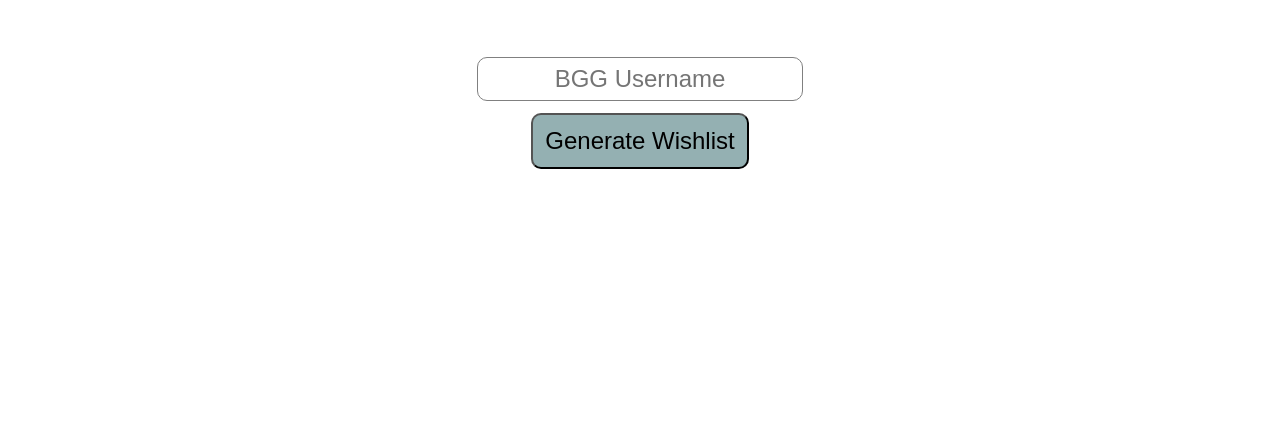
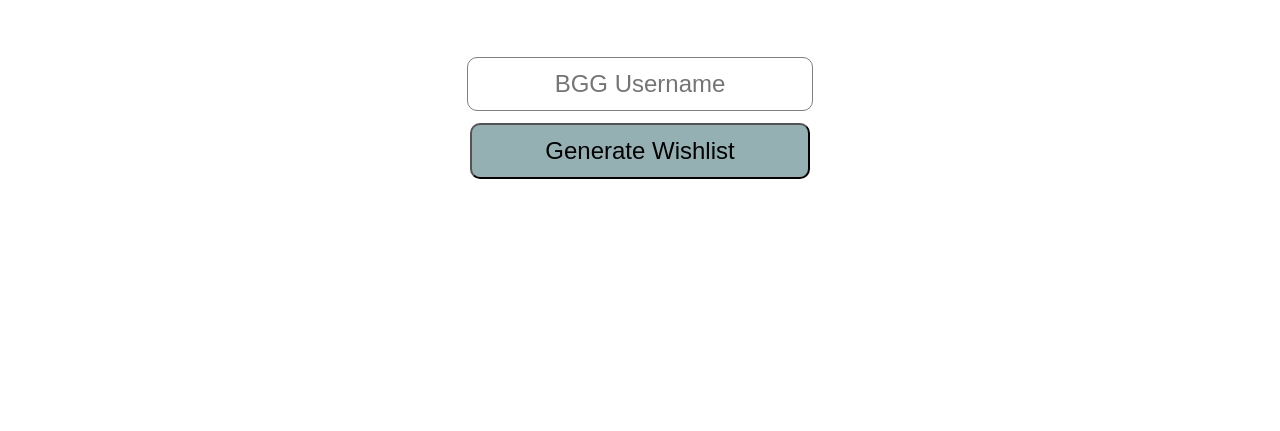
Before and after one commit to tomekent/BGG2Ebay, a plain HTML site: page index.html in a window 1280 px wide. Shown: the part 369-800 px from the top of the page. Drawn offline with nearby package versions, Linux system fonts and the light colour scheme.

Commit message:
style button changes

```diff
--- a/css/style.css
+++ b/css/style.css
@@ -371,16 +371,20 @@
 
 #bgg-identity-form input {
   font-size: 2em;
-  padding: 7px;
+  padding: 12px 12px;
   border: 1px solid grey;
   border-radius: 10px;
   text-align: center;
+  width: 80%;
+  max-width: 320px;
   /* border-bottom: 1px solid black; */
 }
 
 #bgg-identity-form button {
   font-size: 2em;
-   padding: 12px 12px;
+  padding: 12px 12px;
+  width: 80%;
+  max-width: 340px;
 
 }
 
@@ -528,7 +532,11 @@
   align-items: stretch;
   align-content: flex-start;
   background-color: #94b0b2;
-}
+}.img {
+                width: 100%;
+                height: 100%;
+                object-fit: contain;
+            }
 
 #footer {
   display: flex;
```
Also changed, not shown: banner.png (added).
